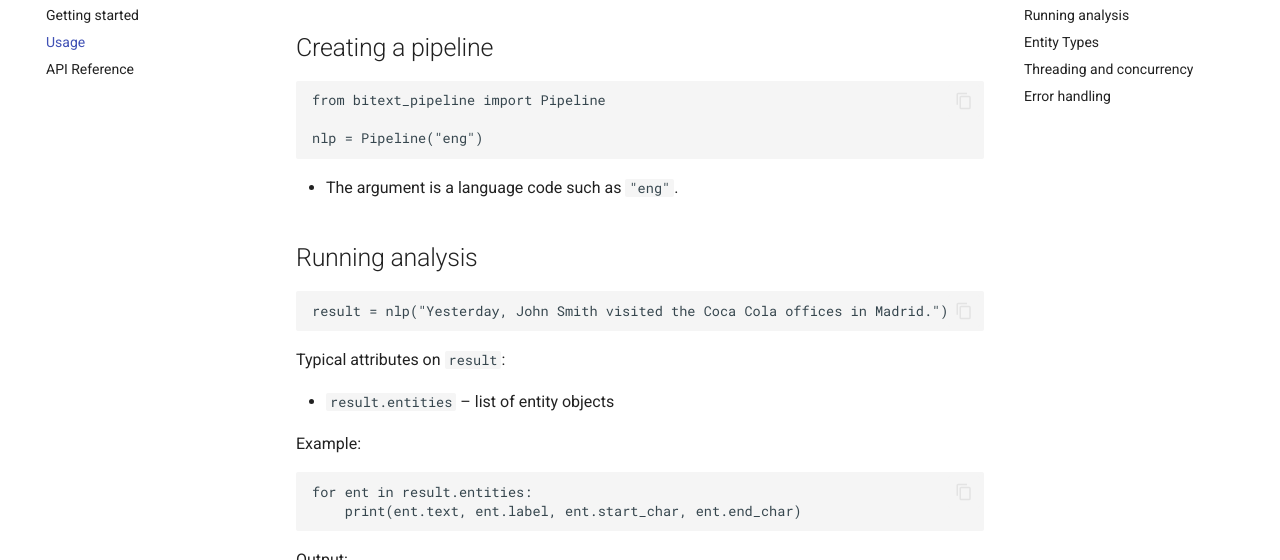
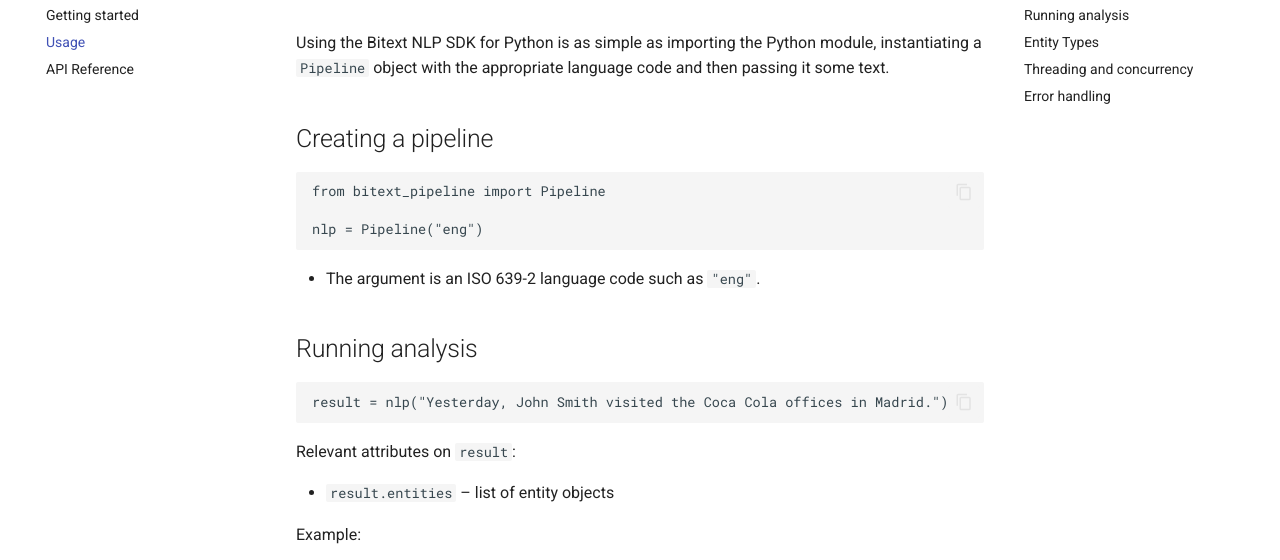
Before and after one commit to bitext/bitext-pipeline-docs, a plain HTML site: page usage/index.html in a window 1280 px wide. Shown: the part 150-710 px from the top of the page. Drawn offline with Linux system fonts and the light colour scheme; no server answers.

Commit message:
Update docs: 2025-12-03T16:52:31+01:00

```diff
--- a/usage/index.html
+++ b/usage/index.html
@@ -531,6 +531,7 @@
 
 
 <h1 id="usage">Usage<a class="headerlink" href="#usage" title="Permanent link">&para;</a></h1>
+<p>Using the Bitext NLP SDK for Python is as simple as importing the Python module, instantiating a <code>Pipeline</code> object with the appropriate language code and then passing it some text.</p>
 <h2 id="creating-a-pipeline">Creating a pipeline<a class="headerlink" href="#creating-a-pipeline" title="Permanent link">&para;</a></h2>
 <div class="codehilite"><pre><span></span><code><span class="kn">from</span><span class="w"> </span><span class="nn">bitext_pipeline</span><span class="w"> </span><span class="kn">import</span> <span class="n">Pipeline</span>
 
@@ -538,13 +539,13 @@
 </code></pre></div>
 
 <ul>
-<li>The argument is a language code such as <code>"eng"</code>.</li>
+<li>The argument is an ISO 639-2 language code such as <code>"eng"</code>.</li>
 </ul>
 <h2 id="running-analysis">Running analysis<a class="headerlink" href="#running-analysis" title="Permanent link">&para;</a></h2>
 <div class="codehilite"><pre><span></span><code><span class="n">result</span> <span class="o">=</span> <span class="n">nlp</span><span class="p">(</span><span class="s2">&quot;Yesterday, John Smith visited the Coca Cola offices in Madrid.&quot;</span><span class="p">)</span>
 </code></pre></div>
 
-<p>Typical attributes on <code>result</code>:</p>
+<p>Relevant attributes on <code>result</code>:</p>
 <ul>
 <li><code>result.entities</code> – list of entity objects</li>
 </ul>
```
Also changed, not shown: search/search_index.json (+1 -1 lines).
